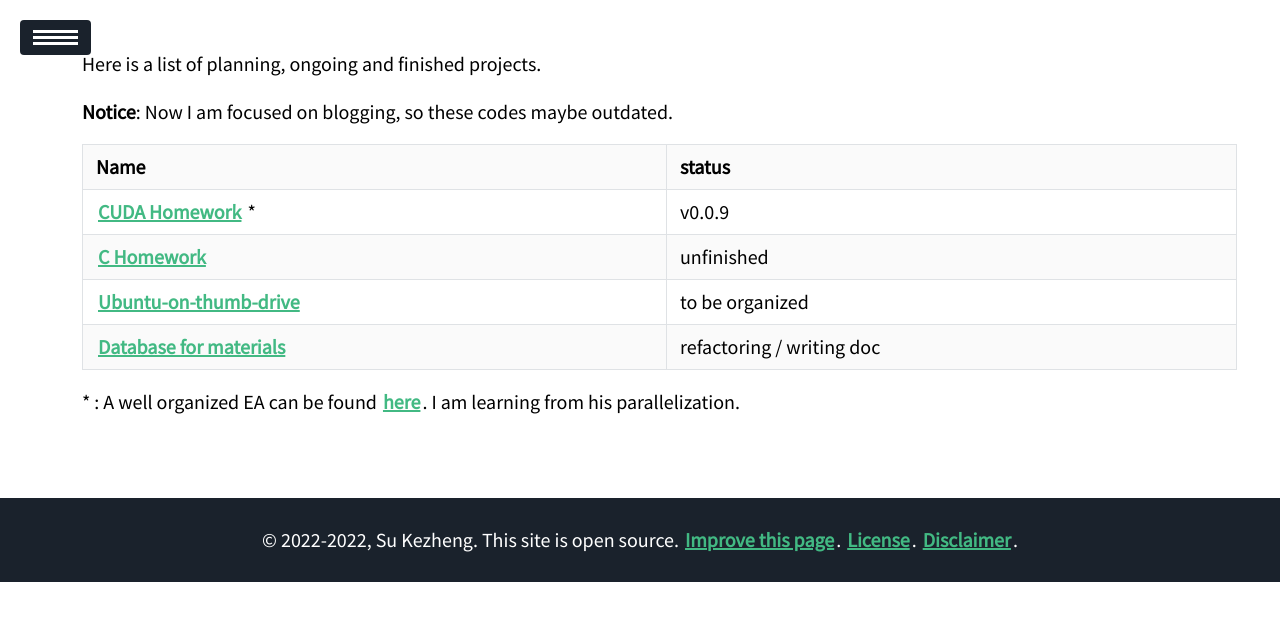
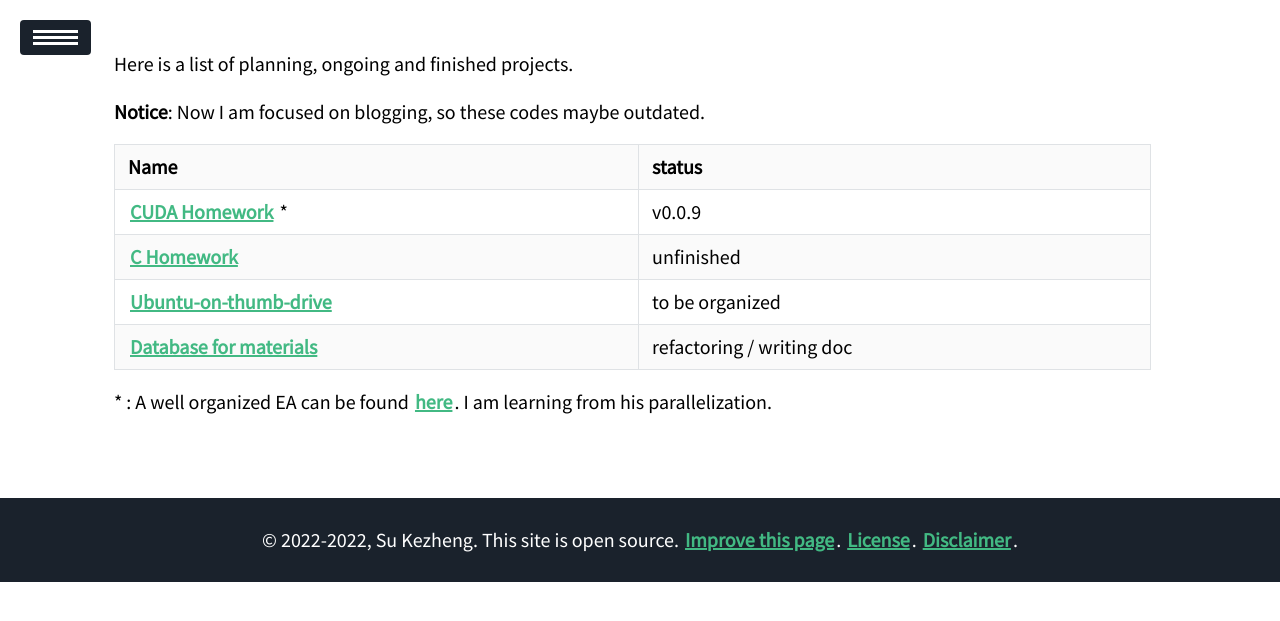
Before and after one commit to ssskz/ssskz.github.io, a Jekyll site: the page built from repo/index.md, in a window 1280 px wide. Shown: the top 621 px of the page. Built offline with Jekyll 4.4.1, drawn with Linux system fonts in a browser that asks for light colours; nearby versions of some CDN libraries.

Commit message:
Update post.css

```diff
--- a/assets/css/post.css
+++ b/assets/css/post.css
@@ -34,7 +34,7 @@ body {
 
 .wrap {
   position: relative;
-  width: 95%;
+  width: 90%;
 	margin-left:auto;
 	margin-right: auto;
 }
@@ -53,7 +53,7 @@ body {
 	}
 
 .container {
-  width: 95%;
+  width: 90%;
 	margin-left: 2.5rem;
 }
 
```
